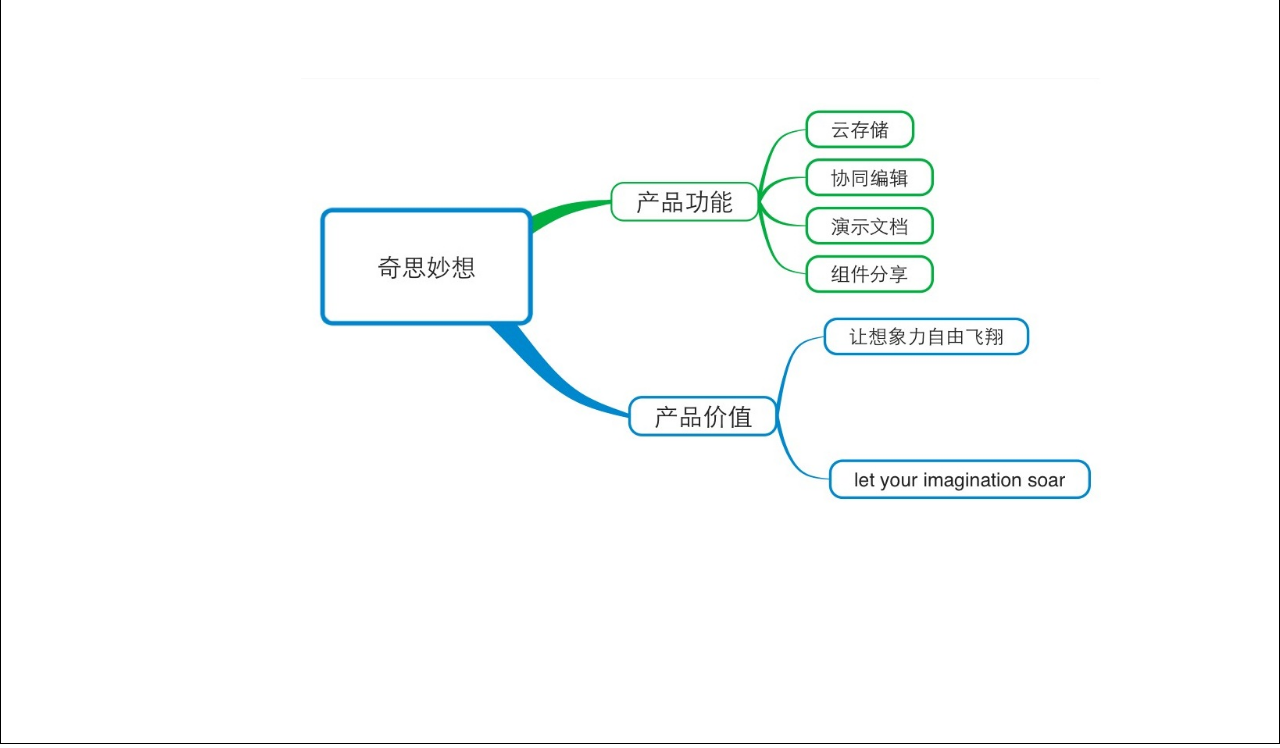
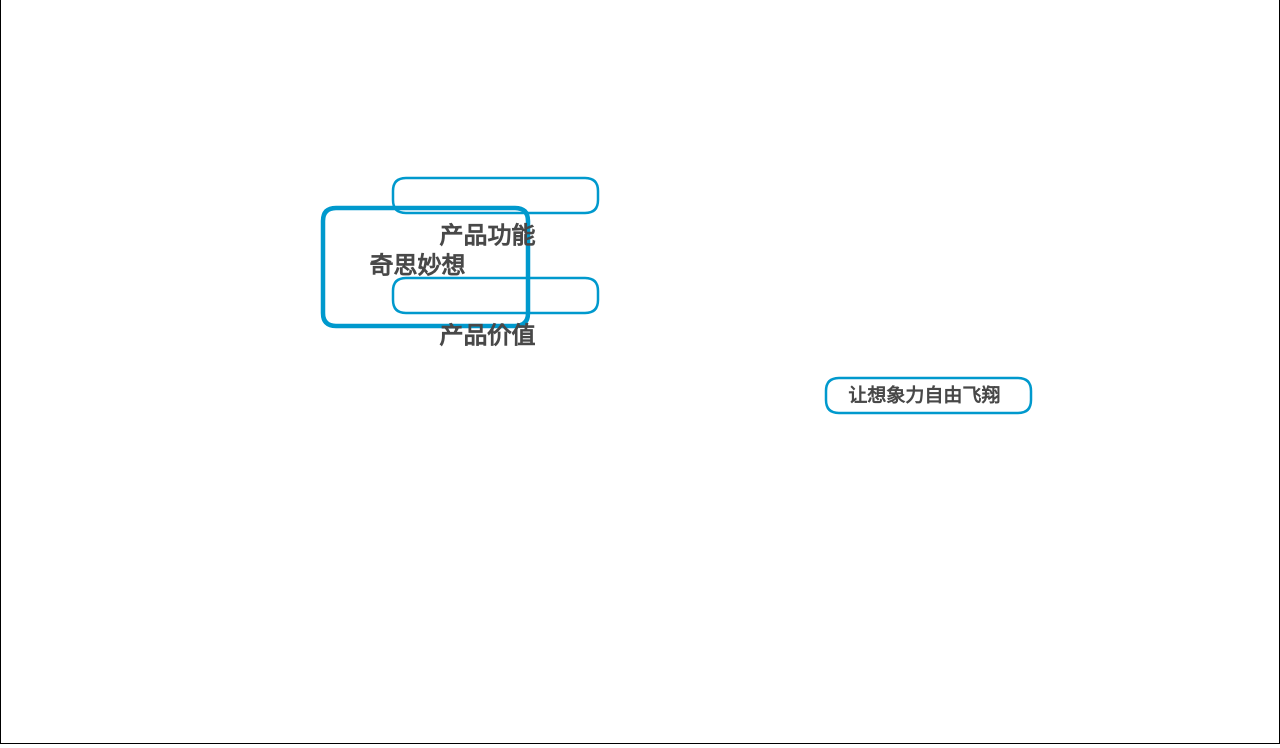
Before and after one commit to lejoying/ibrainstroms, a plain HTML site: page web/dynamic_demo.html in a window 1280 px wide. Shown: the part 53-801 px from the top of the page. Drawn offline with Linux system fonts and the light colour scheme.

Commit message:
node has been drawn.

```diff
--- a/web/dynamic_demo.html
+++ b/web/dynamic_demo.html
@@ -1,29 +1,27 @@
 <!DOCTYPE html>
 <html>
-
-
 <head>
-
     <link rel="stylesheet" href="\static\css\index.css">
-
 </head>
 <body>
 <header>
-
     <img class="logo hide" src="static/images/images.jpg"></img>
-
     <div class="title">
         奇思妙想
     </div>
 </header>
-<canvas class="myCanvas" id="myCanvas">
-    Your browser does not support the HTML5 canvas tag.
-</canvas>
+<div class="content">
+    <canvas class="myCanvas" id="myCanvas">
+        Your browser does not support the HTML5 canvas tag.
+    </canvas>
+</div>
+
+
+<script src="\static\js\roundRect.js"></script>
+<script src="\static\js\map.js"></script>
 
 <script src="\static\js\index.js"></script>
 <script src="\static\js\mapdata.js"></script>
 
-
 </body>
-
 </html>
--- a/web/static/js/index.js
+++ b/web/static/js/index.js
@@ -1,25 +1,5 @@
-var h = window.innerHeight - 52 - 3;
-var w = window.innerWidth - 0 - 2;
-var c = document.getElementById("myCanvas");
-c.setAttribute('width', w);
-c.setAttribute('height', h);
-
-
-var c = document.getElementById("myCanvas");
-var ctx = c.getContext("2d");
-ctx.fillStyle = "#FF0000";
-ctx.fillRect(0, 0, 150, 75);
-
-var test1 = document.getElementById("test1");
-c.oninput = cancasInput;
-function cancasInput() {
-    console.log("input");
-}
-
-c.onclick = cancasClick;
-function cancasClick() {
-    console.log("onclick");
-}
+var canvas = document.getElementById("myCanvas");
+var context = canvas.getContext("2d");
 
 var image = new Image();
 image.src = "/static/images/map.jpg";
@@ -28,15 +8,25 @@ image.src = "/static/images/map.jpg";
 window.onload = resizeWindow;
 window.onresize = resizeWindow;
 function resizeWindow() {
-    //console.log(window.innerHeight,window.innerWidth);
     var h = window.innerHeight - 52 - 3;
     var w = window.innerWidth - 0 - 2;
-    var c = document.getElementById("myCanvas");
-    c.setAttribute('width', w);
-    c.setAttribute('height', h);
-    ctx.fillStyle = "#FF0000";
+    var canvas = document.getElementById("myCanvas");
+    canvas.setAttribute('width', w);
+    canvas.setAttribute('height', h);
+    context.fillStyle = "#484848";
 
-    ctx.drawImage(image, 300, 80, 800, 506);
+    //    context.drawImage(image, 300, 80, 800, 506);
+
+    context.strokeStyle = "#0099cd";
+    context.lineWidth = 2.5;
+    context.roundRect(825, 380, 205, 35, 13, false);
+    context.font = "bold 19px XX";
+    context.fillText("让想象力自由飞翔", 847, 404);
 
 
+    //    context.lineWidth =4.5;
+    //    context.roundRect(322, 210, 205, 118, 13, false);
+    //    context.font = "bold 24px XX";
+    //    context.fillText("奇思妙想", 375, 278);
+    renderMap();
 }
--- a/web/static/js/map.js
+++ b/web/static/js/map.js
@@ -1,28 +1,22 @@
+function renderMap() {
+    renderNode(mapdata);
+}
 
-var mapdata =
-{
-	//root
-	"奇思妙想" :
-	{
-		properties :
-		{
-			position : "200,100,0",
-		},
-		//nodes
-		"产品功能" :
-		{
+function renderNode(node) {
+    for (var key in node) {
+        var childNode = node[key];
+        if(key!="properties"){
+            drawNode(key, childNode.properties);
+            renderNode(childNode);
+        }
+    }
+}
 
-			"云存储" : {},
-			"协同编辑" : {},
-			"演示文档" : {},
-			"组件分享" : {}
-		},
-		"产品价值" :
-		{
 
-			"让想象力自由飞翔" : {},
-			"let your imagination soar" : {}
-		}
-	}
+function drawNode(key, properties) {
 
+    context.lineWidth = properties.lineWidth;
+    context.roundRect(properties.position.x, properties.position.y, properties.size.height, properties.size.width, 13, false);
+    context.font = properties.font;
+    context.fillText(key, properties.position.x + 46, properties.position.y + 66);
 }
--- a/web/static/js/mapdata.js
+++ b/web/static/js/mapdata.js
@@ -1,9 +1,35 @@
-function renderMap(){
-
-
-
-
-
-
+var mapdata = {
+    //root
+    "奇思妙想": {
+        properties: {
+            position: {x: 322, y: 210},
+            size: {height: 205, width: 118},
+            font: "bold 24px XX",
+            lineWidth: 4.5
+        },
+        //nodes
+        "产品功能": {
+            properties: {
+                position: {x: 392, y: 180},
+                size: {height: 205, width: 35},
+                font: "bold 24px XX",
+                lineWidth: 2.5
+            },
+            //            "云存储": {},
+            //            "协同编辑": {},
+            //            "演示文档": {},
+            //            "组件分享": {}
+        },
+        "产品价值": {
+            properties: {
+                position: {x: 392, y: 280},
+                size: {height: 205, width: 35},
+                font: "bold 24px XX",
+                lineWidth: 2.5
+            },
+            //            "让想象力自由飞翔": {},
+            //            "let your imagination soar": {}
+        }
+    }
 
 }
```
Also changed, not shown: web/static/js/fishcomponent.js (deleted, +0 -52 lines).
